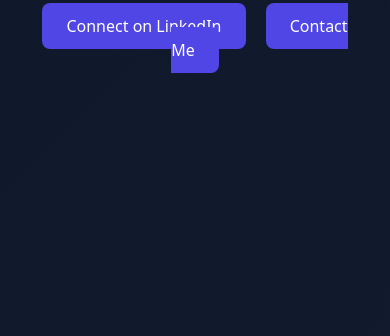
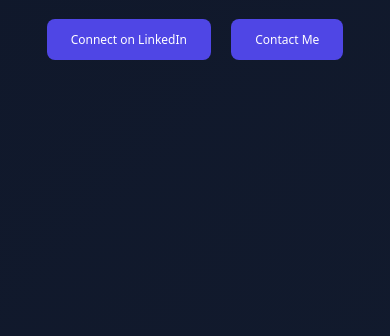
Before and after one commit to ShahmirAliQureshii/Internship-portfolio-project, a plain HTML site: page index.html in a window 390 px wide. Shown: the part 508-844 px from the top of the page. Drawn offline with nearby package versions, Linux system fonts and the light colour scheme.

Commit message:
Portfolio Project Internship

```diff
--- a/style.css
+++ b/style.css
@@ -83,4 +83,7 @@ body {
   #hamburger-menu {
     display: block;
   }
+  #home-buttons a {
+    font-size: 12px;
+  }
 }
```
